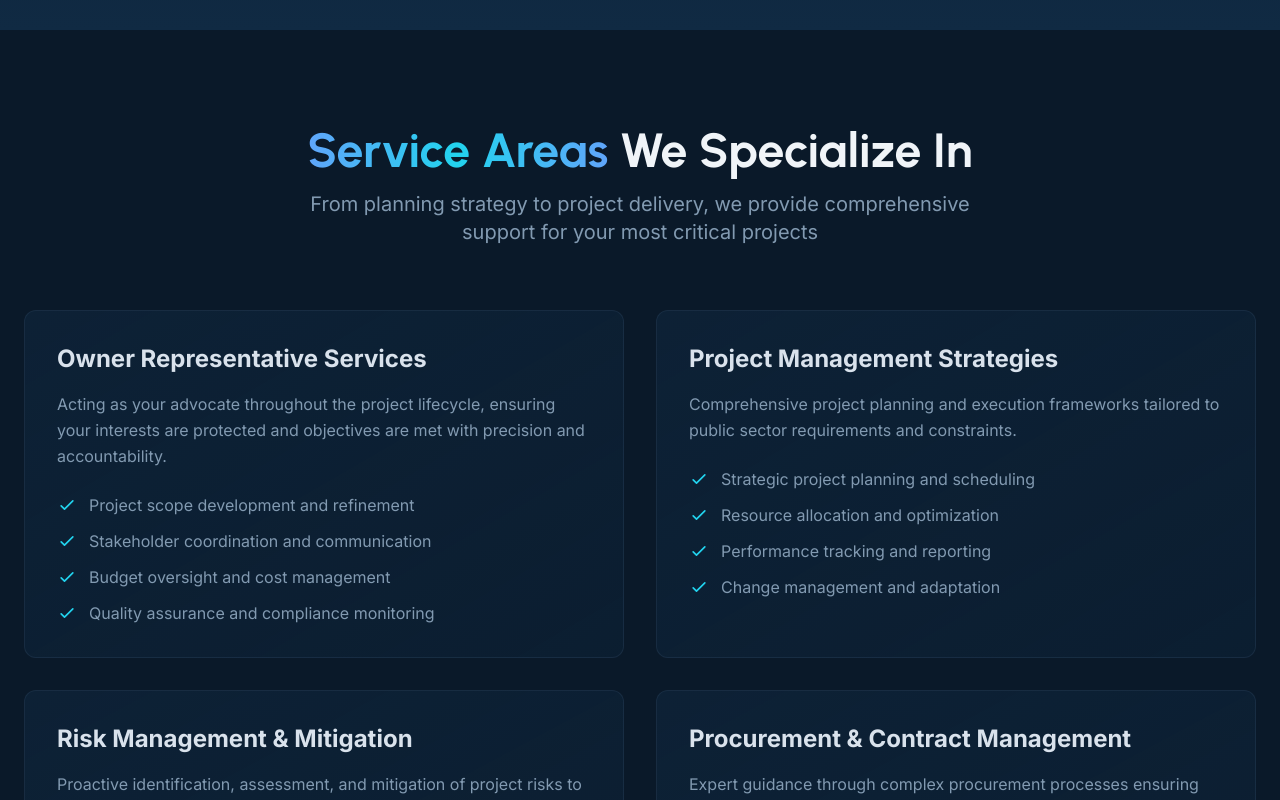
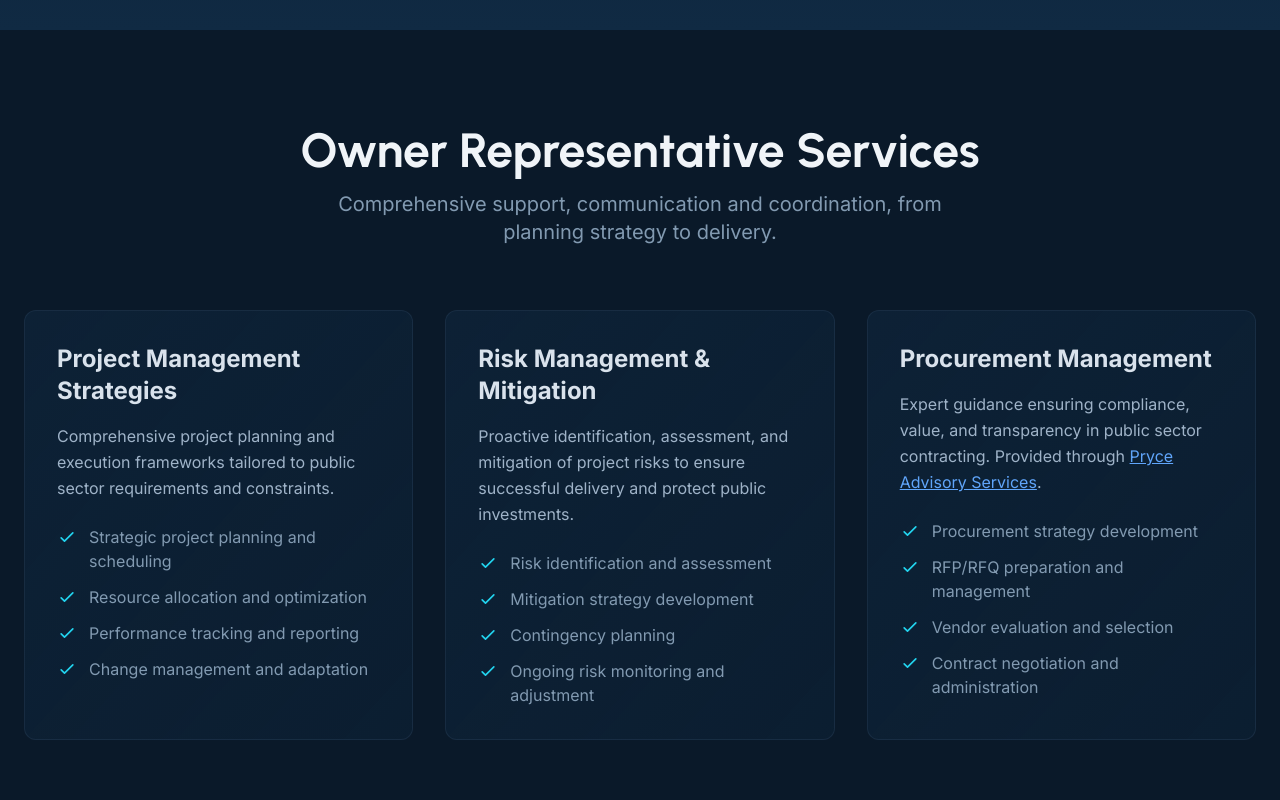
Before and after one commit to Sheel-Advisory-Services/sheel-advisory, a Next.js app: page / in a window 1280 px wide. Shown: the part 1440-2240 px from the top of the page. Built offline with nearby package versions, Linux system fonts and the light colour scheme.

Commit message:
Restructure Services section to highlight Owner Representative Services, add Pryce Advisory link to Procurement card, and balance card layouts

```diff
--- a/components/Services.tsx
+++ b/components/Services.tsx
@@ -1,15 +1,5 @@
 export default function Services() {
-  const services = [
-    {
-      title: "Owner Representative Services",
-      description: "Acting as your advocate throughout the project lifecycle, ensuring your interests are protected and objectives are met with precision and accountability.",
-      features: [
-        "Project scope development and refinement",
-        "Stakeholder coordination and communication",
-        "Budget oversight and cost management",
-        "Quality assurance and compliance monitoring"
-      ]
-    },
+  const otherServices = [
     {
       title: "Project Management Strategies",
       description: "Comprehensive project planning and execution frameworks tailored to public sector requirements and constraints.",
@@ -31,8 +21,20 @@ export default function Services() {
       ]
     },
     {
-      title: "Procurement & Contract Management",
-      description: "Expert guidance through complex procurement processes ensuring compliance, value, and transparency in public sector contracting.",
+      title: "Procurement Management",
+      description: (
+        <>
+          Expert guidance ensuring compliance, value, and transparency in public sector contracting. Provided through{' '}
+          <a
+            href="https://pryceadvisory.com"
+            target="_blank"
+            rel="noopener noreferrer"
+            className="text-accent-blue hover:text-accent-cyan transition-colors underline"
+          >
+            Pryce Advisory Services
+          </a>.
+        </>
+      ),
       features: [
         "Procurement strategy development",
         "RFP/RFQ preparation and management",
@@ -45,18 +47,19 @@ export default function Services() {
   return (
     <section id="services" className="py-24 bg-white dark:bg-steel-950">
       <div className="container mx-auto px-6">
+        {/* Owner Representative Services */}
         <div className="text-center mb-16">
-          <h2 className="text-4xl md:text-5xl font-display font-bold mb-4">
-            <span className="gradient-text">Service Areas</span>{' '}
-            <span className="text-steel-500 dark:text-steel-50">We Specialize In</span>
+          <h2 className="text-4xl md:text-5xl font-display font-bold mb-4 text-steel-600 dark:text-steel-50">
+            Owner Representative Services
           </h2>
-          <p className="text-xl text-steel-700 dark:text-steel-400 max-w-2xl mx-auto">
-            From planning strategy to project delivery, we provide comprehensive support for your most critical projects
+          <p className="text-xl text-steel-600 dark:text-steel-400 max-w-2xl mx-auto">
+            Comprehensive support, communication and coordination, from planning strategy to delivery.
           </p>
         </div>
 
-        <div className="grid md:grid-cols-2 gap-8">
-          {services.map((service, index) => (
+        {/* Other Services */}
+        <div className="grid md:grid-cols-3 gap-8 mb-16">
+          {otherServices.map((service, index) => (
             <div
               key={index}
               className="group p-8 rounded-xl bg-gradient-to-br from-steel-50 to-white dark:from-steel-900/50 dark:to-steel-900/30 border border-steel-200 dark:border-steel-800/50 hover:border-accent-blue/30 transition-all duration-300"
@@ -64,7 +67,7 @@ export default function Services() {
               <h3 className="text-2xl font-bold text-steel-600 dark:text-steel-100 mb-4 group-hover:text-accent-blue transition-colors">
                 {service.title}
               </h3>
-              <p className="text-steel-600 dark:text-steel-400 mb-6 leading-relaxed">
+              <p className="text-steel-600 dark:text-steel-300 mb-6 leading-relaxed">
                 {service.description}
               </p>
               <ul className="space-y-3">
```
